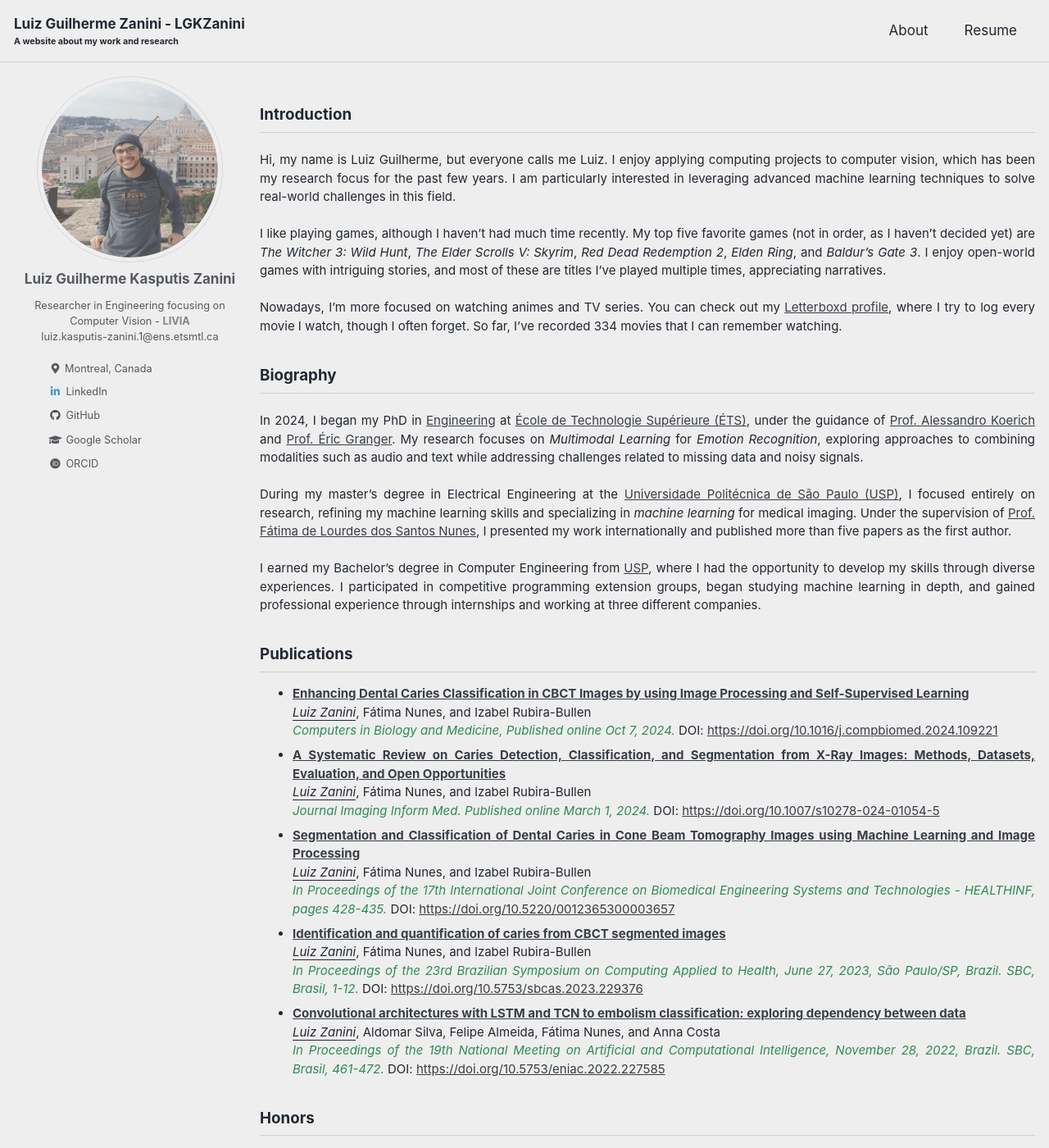
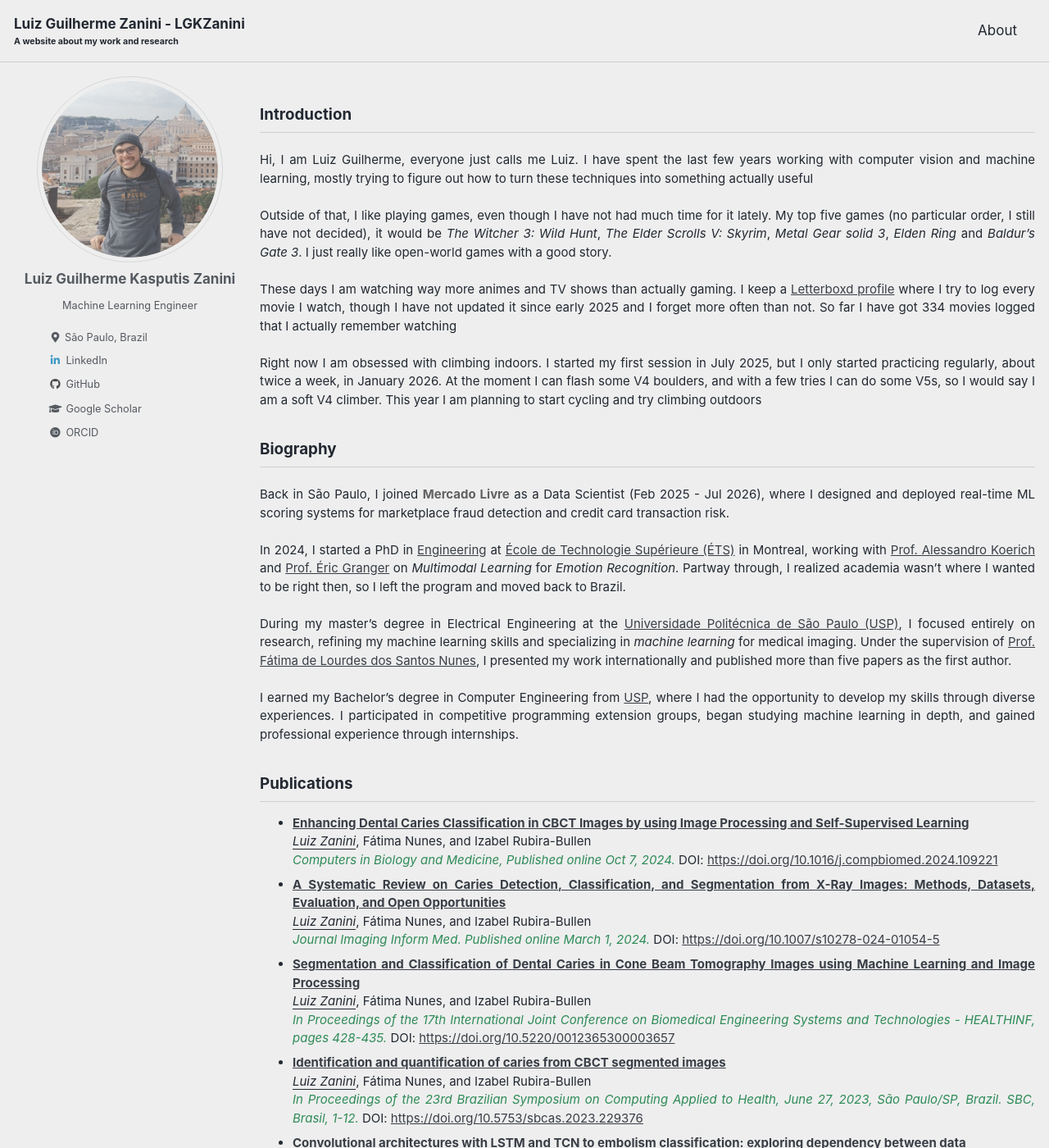
Before and after one commit to LGKZanini/LGKZanini.github.io, a Jekyll site: the page built from index.md, in a window 1280 px wide and 1400 px high. Shown: the whole window at 82% size. Built offline with Jekyll 4.4.1, drawn with Linux system fonts in a browser that asks for light colours; cached includes are drawn as plain includes; some of the changed text lies outside the part shown.

Commit message:
Update cv

```diff
--- a/_config.yml
+++ b/_config.yml
@@ -55,8 +55,8 @@ analytics:
 author:
   name             : "Luiz Guilherme Kasputis Zanini"
   avatar           : "/assets/images/personal.jpg"
-  bio              : "Researcher in Engineering focusing on Computer Vision - <strong>[LIVIA](https://liviamtl.ca/)</strong> <br/> luiz.kasputis-zanini.1@ens.etsmtl.ca"
-  location         : "Montreal, Canada"
+  bio              : "Machine Learning Engineer"
+  location         : "São Paulo, Brazil"
   links:
     - label: "LinkedIn"
       icon: "fab fa-fw fa-linkedin-in"
--- a/_data/navigation.yml
+++ b/_data/navigation.yml
@@ -6,10 +6,6 @@ main:
     url: /
   # - title: "Projects"
   #   url: /projects/
-  - title: "Resume"
-    url: /assets/pdf/resume_v2.pdf
-
-
   # - title: "Sample Collections"
   #   url: /collection-archive/
   # - title: "Sitemap"
--- a/index.md
+++ b/index.md
@@ -4,7 +4,7 @@ author_profile: true
 toc: false
 toc_label: "Contents"
 toc_icon: "cog"
-last_modified_at: 2024-12-20
+last_modified_at: 2026-07-11
 
 ---
 <style type="text/css">
@@ -66,22 +66,28 @@ a[href="/feed.xml"] {
 ## Introduction
 
 <div class="justify-text">
-  <p>Hi, my name is Luiz Guilherme, but everyone calls me Luiz. I enjoy applying computing projects to computer vision, which has been my research focus for the past few years. I am particularly interested in leveraging advanced machine learning techniques to solve real-world challenges in this field.</p>
+  <p>Hi, I am Luiz Guilherme, everyone just calls me Luiz. I have spent the last few years working with computer vision and machine learning, mostly trying to figure out how to turn these techniques into something actually useful </p>
 
-  <p>I like playing games, although I haven’t had much time recently. My top five favorite games (not in order, as I haven’t decided yet) are <em>The Witcher 3: Wild Hunt</em>, <em>The Elder Scrolls V: Skyrim</em>, <em>Red Dead Redemption 2</em>, <em>Elden Ring</em>, and <em>Baldur's Gate 3</em>. I enjoy open-world games with intriguing stories, and most of these are titles I've played multiple times, appreciating narratives.</p>
+  <p>Outside of that, I like playing games, even though I have not had much time for it lately. My top five games (no particular order, I still have not decided), it would be <em>The Witcher 3: Wild Hunt</em>, <em>The Elder Scrolls V: Skyrim</em>, <em>Metal Gear solid 3</em>, <em>Elden Ring</em> and <em>Baldur's Gate 3</em>. I just really like open-world games with a good story.</p>
 
-  <p>Nowadays, I’m more focused on watching animes and TV series. You can check out my <a href="https://boxd.it/5WY9T" target="_blank">Letterboxd profile</a>, where I try to log every movie I watch, though I often forget. So far, I’ve recorded 334 movies that I can remember watching.</p>
+  <p>These days I am watching way more animes and TV shows than actually gaming. I keep a <a href="https://boxd.it/5WY9T" target="_blank">Letterboxd profile</a> where I try to log every movie I watch, though I have not updated it since early 2025 and I forget more often than not. So far I have got 334 movies logged that I actually remember watching</p>
+
+
+  <p>Right now I am obsessed with climbing indoors. I started my first session in July 2025, but I only started practicing regularly, about twice a week, in January 2026. At the moment I can flash some V4 boulders, and with a few tries I can do some V5s, so I would say I am a soft V4 climber. This year I am planning to start cycling and try climbing outdoors</p>
 
 </div>
 
 ## Biography
 <div class="justify-text">
 
-  <p>In 2024, I began my PhD in <a href="https://www.etsmtl.ca/" target="_blank">Engineering</a> at <a href="https://www.etsmtl.ca/" target="_blank">École de Technologie Supérieure (ÉTS)</a>, under the guidance of <a href="https://liviamtl.ca/pages/regular-members/koerich-1/" target="_blank">Prof. Alessandro Koerich</a> and <a href="https://liviamtl.ca/pages/regular-members/granger-1/" target="_blank">Prof. Éric Granger</a>. My research focuses on <em>Multimodal Learning</em> for <em>Emotion Recognition</em>, exploring approaches to combining modalities such as audio and text while addressing challenges related to missing data and noisy signals.</p>
+
+  <p>Back in São Paulo, I joined <strong>Mercado Livre</strong> as a Data Scientist (Feb 2025 - Jul 2026), where I designed and deployed real-time ML scoring systems for marketplace fraud detection and credit card transaction risk.</p>
+
+  <p>In 2024, I started a PhD in <a href="https://www.etsmtl.ca/" target="_blank">Engineering</a> at <a href="https://www.etsmtl.ca/" target="_blank">École de Technologie Supérieure (ÉTS)</a> in Montreal, working with <a href="https://liviamtl.ca/pages/regular-members/koerich-1/" target="_blank">Prof. Alessandro Koerich</a> and <a href="https://liviamtl.ca/pages/regular-members/granger-1/" target="_blank">Prof. Éric Granger</a> on <em>Multimodal Learning</em> for <em>Emotion Recognition</em>. Partway through, I realized academia wasn't where I wanted to be right then, so I left the program and moved back to Brazil.</p>
 
   <p>During my master’s degree in Electrical Engineering at the <a href="https://www.poli.usp.br/" target="_blank">Universidade Politécnica de São Paulo (USP)</a>, I focused entirely on research, refining my machine learning skills and specializing in <em>machine learning</em> for medical imaging. Under the supervision of <a href="https://bv.fapesp.br/en/pesquisador/87823/fatima-de-lourdes-dos-santos-nunes-marques/" target="_blank">Prof. Fátima de Lourdes dos Santos Nunes</a>, I presented my work internationally and published more than five papers as the first author.</p>
 
-  <p>I earned my Bachelor’s degree in Computer Engineering from <a href="https://www5.usp.br/" target="_blank">USP</a>, where I had the opportunity to develop my skills through diverse experiences. I participated in competitive programming extension groups, began studying machine learning in depth, and gained professional experience through internships and working at three different companies.</p>
+  <p>I earned my Bachelor’s degree in Computer Engineering from <a href="https://www5.usp.br/" target="_blank">USP</a>, where I had the opportunity to develop my skills through diverse experiences. I participated in competitive programming extension groups, began studying machine learning in depth, and gained professional experience through internships.</p>
 
 </div>
 
```
Also changed, not shown: 4 other files.
